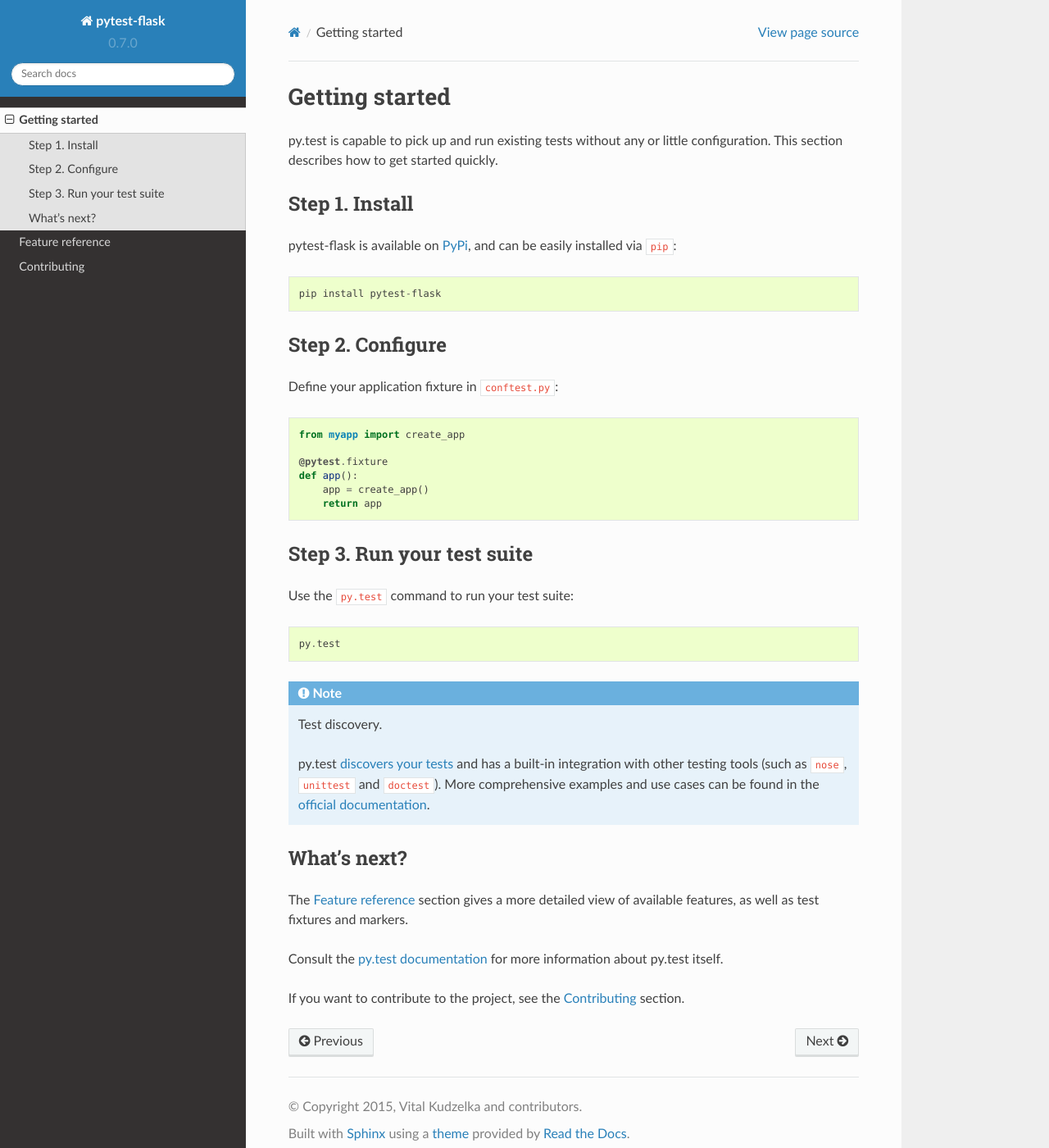
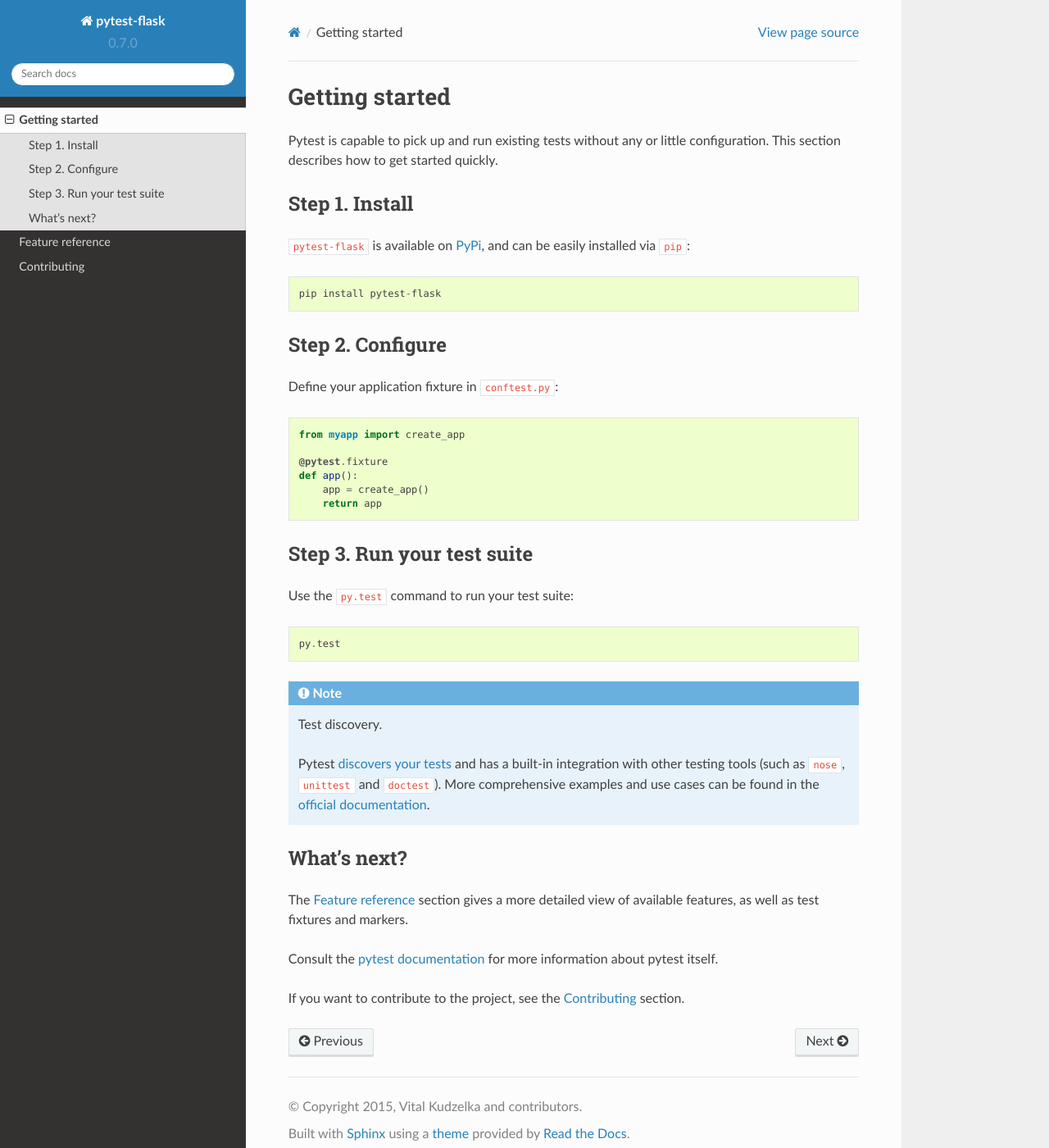
Before and after one commit to pytest-dev/pytest-flask, a Sphinx documentation site: the page built from docs/tutorial.rst, in a window 1280 px wide and 1400 px high. Shown: the whole window at 82% size. Built offline with Sphinx 7.4.7 and the Read the Docs theme 2.0.0, drawn with Linux system fonts in a browser that asks for light colours.

Commit message:
Unify pytest name across repository
Official documentation (http://pytest.org/latest/) uses `pytest`, so am I.

```diff
--- a/docs/features.rst
+++ b/docs/features.rst
@@ -73,7 +73,7 @@
 
 ``pytest-flask`` provides a list of useful fixtures to simplify application
 testing. More information on fixtures and their usage is available in the
-`py.test documentation`_.
+`pytest documentation`_.
 
 
 ``client`` - application test client
@@ -186,7 +186,7 @@
 Markers
 -------
 
-``pytest-flask`` registers the following markers. See the py.test
+``pytest-flask`` registers the following markers. See the pytest
 documentation_ on what marks are and for notes on using_ them.
 
 
@@ -211,7 +211,7 @@
 
 
 .. _pytest-xdist: https://pypi.python.org/pypi/pytest-xdist
-.. _py.test documentation: http://pytest.org/latest/fixture.html
+.. _pytest documentation: http://pytest.org/latest/fixture.html
 .. _flask.Flask.test_client: http://flask.pocoo.org/docs/latest/api/#flask.Flask.test_client
 .. _flask.Config: http://flask.pocoo.org/docs/latest/api/#flask.Config
 .. _Selenium: http://www.seleniumhq.org
--- a/docs/index.rst
+++ b/docs/index.rst
@@ -1,7 +1,7 @@
 Welcome to pytest-flask's documentation!
 ========================================
 
-Pytest-flask is a plugin for `py.test <http://pytest.org>`_ that provides
+Pytest-flask is a plugin for `pytest <http://pytest.org>`_ that provides
 a set of useful tools to test `Flask <http://flask.pocoo.org>`_ applications
 and extensions.
 
--- a/docs/tutorial.rst
+++ b/docs/tutorial.rst
@@ -1,13 +1,13 @@
 Getting started
 ===============
 
-py.test is capable to pick up and run existing tests without any or little
+Pytest is capable to pick up and run existing tests without any or little
 configuration. This section describes how to get started quickly.
 
 Step 1. Install
 ---------------
 
-pytest-flask is available on `PyPi`_, and can be easily installed via
+``pytest-flask`` is available on `PyPi`_, and can be easily installed via
 ``pip``::
 
     pip install pytest-flask
@@ -37,7 +37,7 @@
 
 .. note:: Test discovery.
 
-    py.test `discovers your tests`_ and has a built-in integration with other
+    Pytest `discovers your tests`_ and has a built-in integration with other
     testing tools (such as ``nose``, ``unittest`` and ``doctest``). More
     comprehensive examples and use cases can be found in the `official
     documentation`_.
@@ -49,8 +49,8 @@
 The :ref:`features` section gives a more detailed view of available features, as
 well as test fixtures and markers.
 
-Consult the `py.test documentation <http://pytest.org/latest>`_ for more
-information about py.test itself.
+Consult the `pytest documentation <http://pytest.org/latest>`_ for more
+information about pytest itself.
 
 If you want to contribute to the project, see the :ref:`contributing` section.
 
--- a/setup.py
+++ b/setup.py
@@ -4,7 +4,7 @@
 pytest-flask
 ============
 
-A set of `py.test <http://pytest.org>`_ fixtures to test Flask
+A set of `pytest <http://pytest.org>`_ fixtures to test Flask
 extensions and applications.
 
 Features
```
